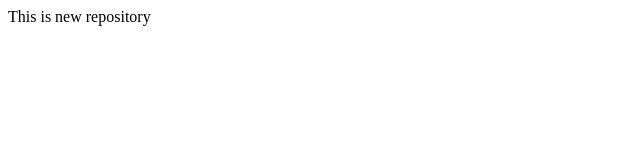
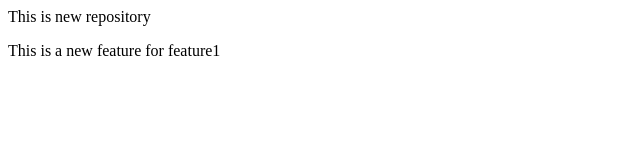
Before and after one commit to malikuzair22/Local-Repo, a plain HTML site: page index.html in a window 1280 px wide. Shown: the whole page, without its empty margins (0-640 px from the left). Drawn offline with Linux system fonts and the light colour scheme.

Commit message:
new paragraph

```diff
--- a/index.html
+++ b/index.html
@@ -1,2 +1,6 @@
 <p>This is new repository
 </p>
+
+
+<P>This is a new feature for feature1
+</P>
```
